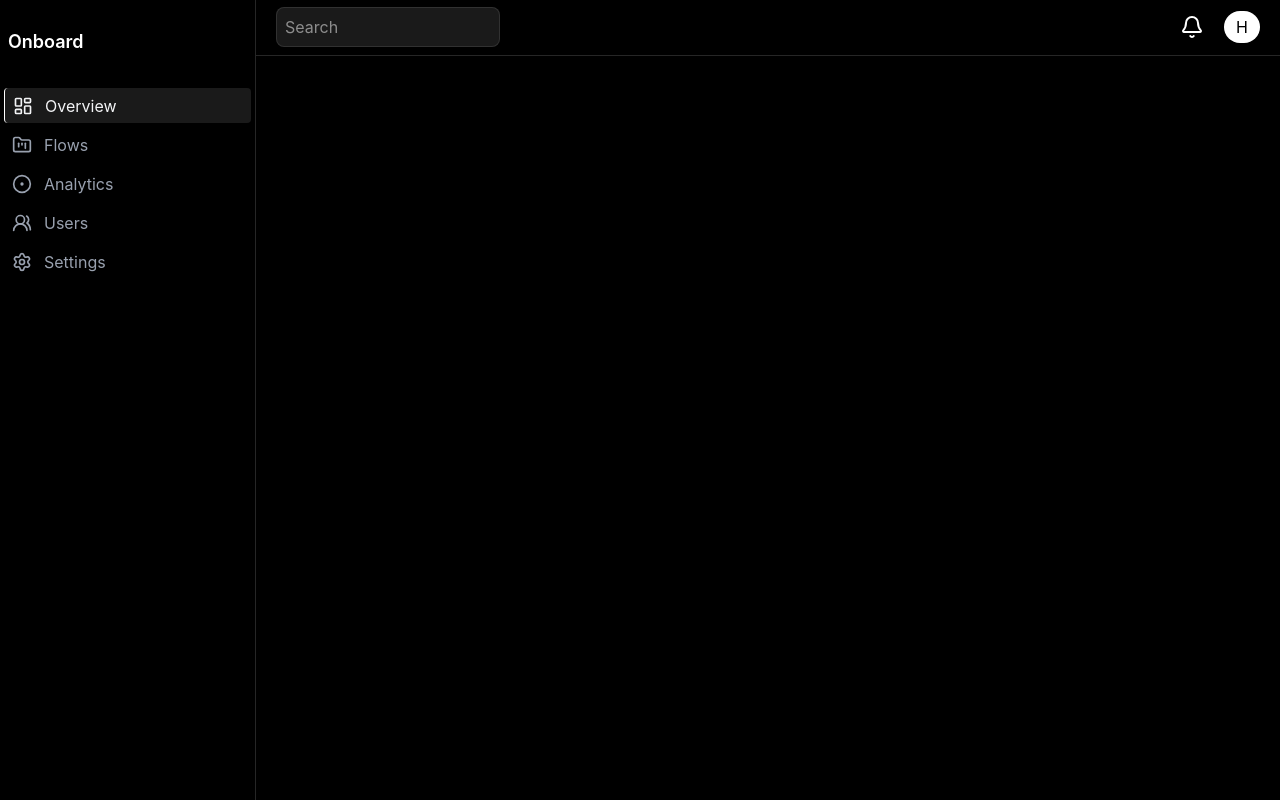
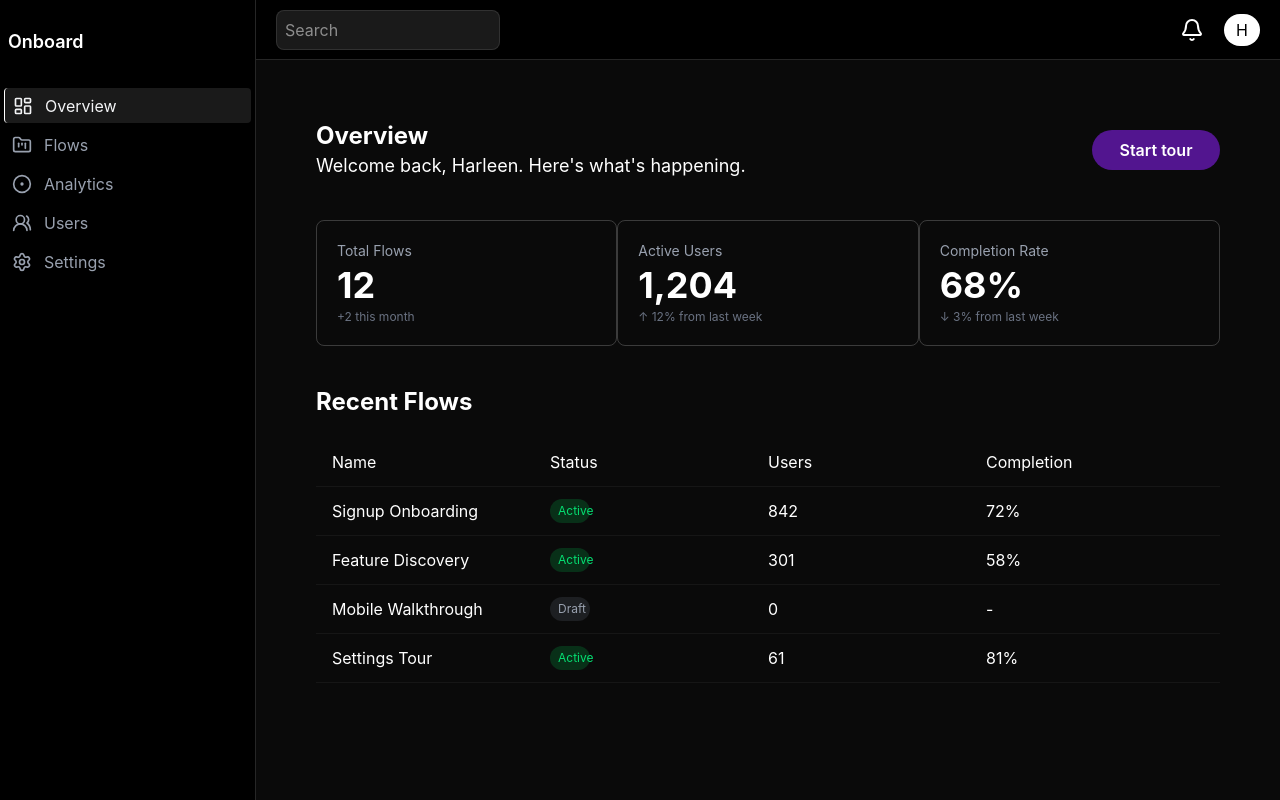
Before and after one commit to harlleenn/Onboard, a React (Vite) app: page / in a window 1280 px wide. Built offline with nearby package versions, Linux system fonts and the light colour scheme.

Commit message:
content area with stats cards and flows table

```diff
--- a/src/App.jsx
+++ b/src/App.jsx
@@ -5,7 +5,7 @@ import viteLogo from '/vite.svg'
 import MainPage from './components/Spotlight/Spotlight'
 import Sidebar from './components/Dashboard/Sidebar'
 import Navbar from './components/Dashboard/Navbar'
-import Content from './components/Dashboard/Content'
+import Content from './components/Dashboard/main-content/Content'
 
 function App() {
 
--- a/src/components/Dashboard/Content.jsx
+++ /dev/null
@@ -1,7 +0,0 @@
-import React from 'react'
-
-export default function Content() {
-  return (
-    <div className='bg-black h-screen'>Content</div>
-  )
-}
--- /dev/null
+++ b/src/components/Dashboard/main-content/Card.jsx
@@ -0,0 +1,14 @@
+import React from 'react'
+
+export default function Card({title, sublabel, number }) {
+  return (
+    <div className='flex flex-col  flex-1 '>
+        <div className=" text-white rounded-lg flex flex-col border-1 border-white/20 justify-center p-5 h-full  ">
+            <p className="text-gray-400 text-sm mb-1">{title}</p>
+        <h1  className="text-white text-4xl font-bold mb-1">{number}</h1>
+        <p className="text-gray-500 text-xs">{sublabel}</p>
+      </div>
+
+    </div>
+  )
+}
--- /dev/null
+++ b/src/components/Dashboard/main-content/Content.jsx
@@ -0,0 +1,43 @@
+import React from "react";
+import Card from "./Card";
+import Table from "./Table";
+
+export default function Content() {
+  return (
+    <div className="bg-[#0a0a0a]  p-15 flex-1 overflow-y-auto">
+      <div className="flex flex-row justify-between">
+        <div className="flex flex-col">
+          <h1 className="text-white font-bold text-2xl">Overview</h1>
+          <p className="text-white text-lg">
+            Welcome back, Harleen. Here's what's happening.
+          </p>
+        </div>
+        <div className="flex justify-center items-center">
+          <button className="text-white cursor-pointer bg-[#52158f] w-32 h-10 rounded-full font-semibold">
+            Start tour
+          </button>
+        </div>
+      </div>
+    <div className="flex flex-row mt-10">
+       <Card number="12" title="Total Flows" sublabel="+2 this month" />
+  <Card number="1,204" title="Active Users" sublabel="↑ 12% from last week" />
+  <Card number="68%" title="Completion Rate" sublabel="↓ 3% from last week" />
+    </div>
+    <div className="flex mt-10 flex-col ">
+      <h1 className="text-white text-2xl font-bold mb-5">Recent Flows</h1>
+       <div className="grid  grid-cols-4 px-4 py-3 border-b border-white/5 hover:bg-white/5 text-white ">
+        <span>Name</span>
+        <span>Status</span>
+        <span>Users</span>
+        <span>Completion</span>
+      </div>
+       <Table name="Signup Onboarding" status="Active" users="842" completion="72%"/>
+        <Table name="Feature Discovery " status="Active" users="301" completion="58%"/>
+         <Table name="Mobile Walkthrough " status="Draft" users="0" completion="-"/>
+          <Table name="Settings Tour" status="Active" users="61" completion="81%"/>
+
+    </div>
+
+    </div>
+  );
+}
--- /dev/null
+++ b/src/components/Dashboard/main-content/Table.jsx
@@ -0,0 +1,20 @@
+import React, { useState } from "react";
+
+export default function Table({name, status, users,completion}) {
+    const [active , setActive] = useState("")
+
+  return (
+      <div className="grid grid-cols-4 px-4 py-3
+      border-b border-white/5 hover:bg-white/5 text-white">
+        <span>{name}</span>
+       <span className={`text-xs px-2 py-1 rounded-full
+  ${status === "Active"
+    ? "bg-green-500/20 text-green-400 rounded-full w-10"
+    : "bg-gray-500/20 text-gray-400 rounded-full w-10"}`}>
+  {status}
+</span>
+        <span>{users}</span>
+        <span>{completion}</span>
+      </div>
+  );
+}
```
